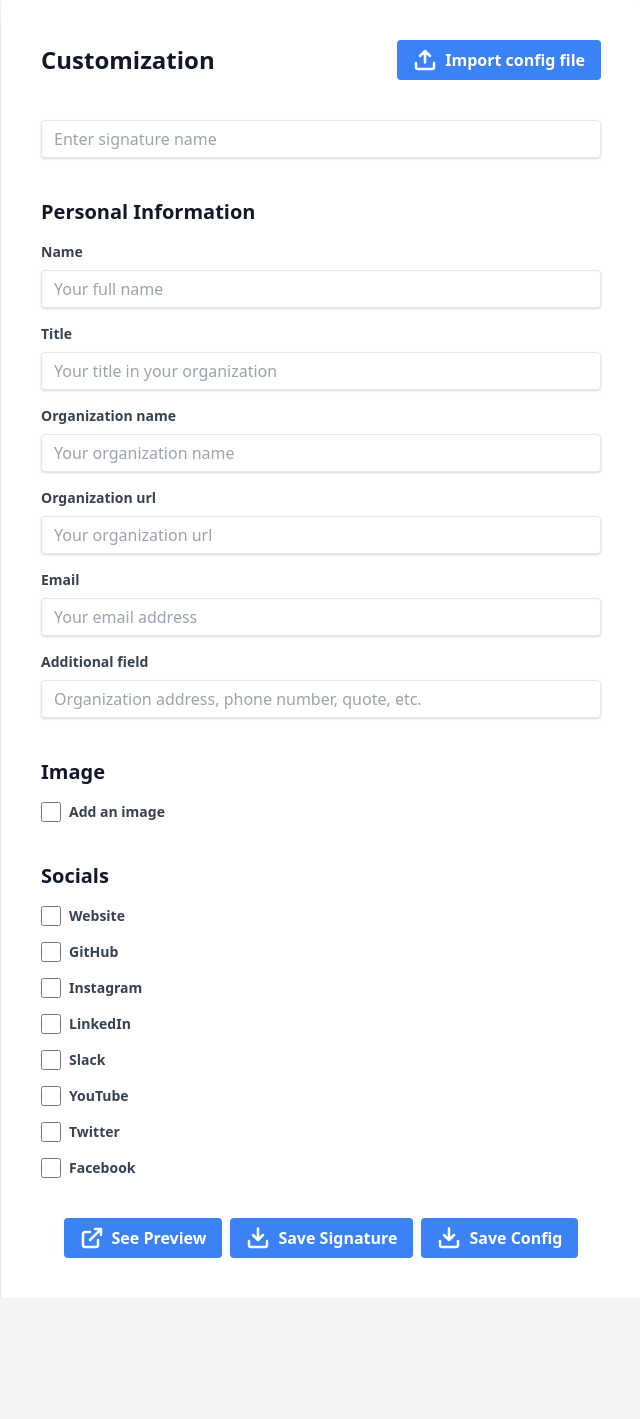
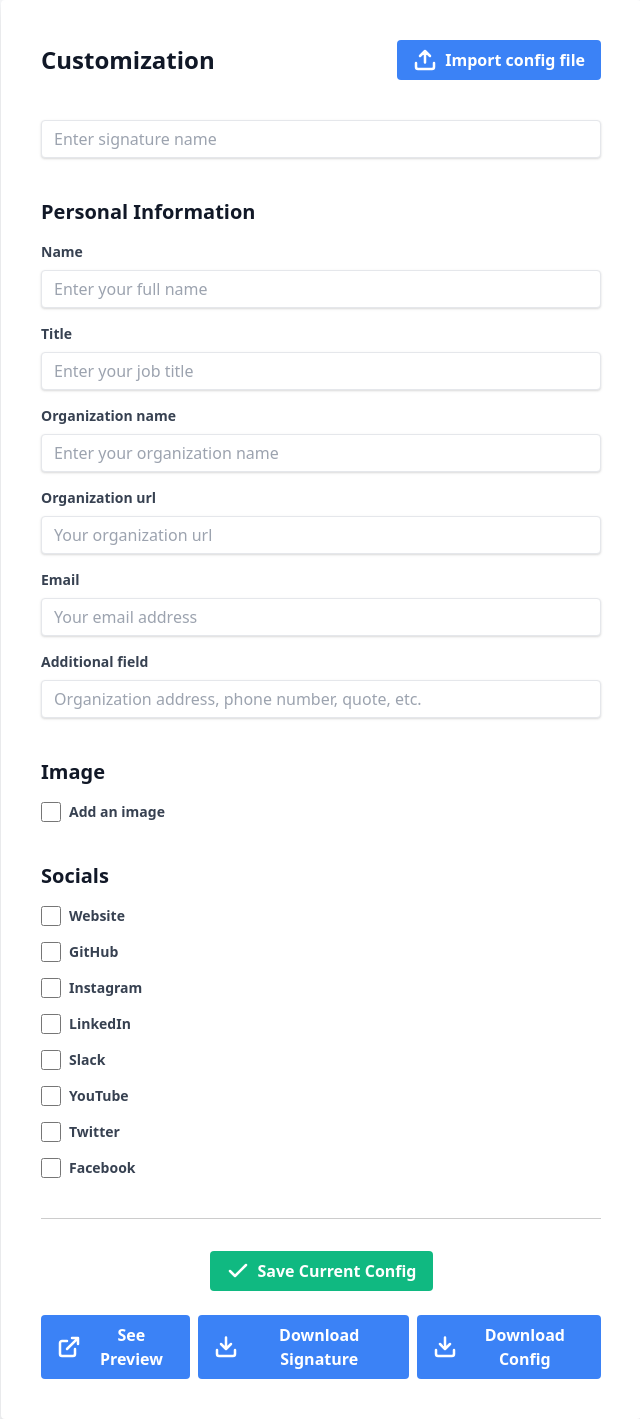
Before and after one commit to MorganKryze/Emails-Signature-Generator-Website, a Django app: page /custom/ in a window 1280 px wide. Shown: the whole page, without its empty margins (319-959 px from the left). Before the commit the page ends 1258 px from the top, so only its background shows below. Run offline with Django 4.2, Linux system fonts and the light colour scheme.

Commit message:
🌟 download config working for few fields

```diff
--- a/config/settings.py
+++ b/config/settings.py
@@ -25,7 +25,7 @@ BASE_DIR = Path(__file__).resolve().parent.parent
 SECRET_KEY = "django-insecure--oo=&9!a^%4r*-5!tno0_+q4w(x4f4ho51+3hrca19-8(o77oq"
 
 # SECURITY WARNING: don't run with debug turned on in production!
-DEBUG = False
+DEBUG = True
 
 ALLOWED_HOSTS = ['*']
 
--- /dev/null
+++ b/generator/forms.py
@@ -0,0 +1,14 @@
+from django import forms
+
+class ConfigForm(forms.Form):
+    signatureName = forms.CharField(label='Enter signature name', max_length=100, required=True)
+    name = forms.CharField(label='Enter your full name', max_length=100, required=True)
+    title = forms.CharField(label='Enter your job title', max_length=100, required=True)
+    organizationName = forms.CharField(label='Enter your organization name', max_length=100, required=True)
+
+    # imageOption = forms.BooleanField(label='Add an image', required=False)
+    # IMAGE_TYPE_CHOICES = [
+    #     ('photo', 'Photo'),
+    #     ('logo', 'Logo'),
+    # ]
+    # imageType = forms.ChoiceField(choices=IMAGE_TYPE_CHOICES, widget=forms.RadioSelect, initial='photo')
--- a/generator/templates/custom.html
+++ b/generator/templates/custom.html
@@ -3,7 +3,7 @@
   <head>
     <meta charset="UTF-8" />
     <meta name="viewport" content="width=device-width, initial-scale=1.0" />
-    <title>Email Signature Generator - Settings</title>
+    <title>Email Signature Generator</title>
     <link
       href="https://cdn.jsdelivr.net/npm/tailwindcss@2.2.16/dist/tailwind.min.css"
       rel="stylesheet"
@@ -14,13 +14,35 @@
     />
     <style>
       body {
-        min-height: 100vh; /* Set minimum height to 100% of the viewport height */
-        overflow-y: auto; /* Make the body scrollable */
+        min-height: 100vh;
+        overflow-y: auto;
+      }
+      .notification {
+        position: fixed;
+        right: 0;
+        top: 0;
+        background-color: #55b685;
+        color: white;
+        padding: 16px;
+        border-radius: 2px;
+        transition: transform 0.3s ease-in-out;
+        transform: translateX(100%);
+      }
+
+      .notification.active {
+        transform: translateX(0);
       }
     </style>
   </head>
+  <div id="notification" class="notification">
+    <p>Saving...</p>
+    <p>This may take few seconds.</p>
+  </div>
   <body class="bg-gray-100 flex items-center justify-center">
+    {% comment %} The form sheet {% endcomment %}
     <div class="bg-white p-10 rounded shadow-lg w-1/2">
+      <form method="post">
+        {% csrf_token %} {% comment %} Title {% endcomment %}
         <div class="flex justify-between items-center mb-10">
           <h2 class="text-2xl font-bold text-gray-900">Customization</h2>
           <button
@@ -34,14 +56,20 @@
             Import config file
           </button>
         </div>
+        {% comment %}  Signature name {% endcomment %}
         <div class="mb-10">
           <input
             class="shadow appearance-none border rounded w-full py-2 px-3 text-gray-700 leading-tight focus:outline-none focus:shadow-outline"
-          id="signatureName"
+            id="{{ form.signatureName.id_for_label }}"
             type="text"
-          placeholder="Enter signature name"
+            placeholder="{{ form.signatureName.label }}"
+            name="{{ form.signatureName.html_name }}"
+            value="{{ form.signatureName.value|default:'' }}"
           />
+          {{ form.signatureName.errors }}
         </div>
+
+        {% comment %} Personal Info section {% endcomment %}
         <div class="mb-10">
           <h3 class="text-xl font-bold mb-4 text-gray-900">
             Personal Information
@@ -53,37 +81,52 @@
             >
             <input
               class="shadow appearance-none border rounded w-full py-2 px-3 text-gray-700 leading-tight focus:outline-none focus:shadow-outline"
-            id="name"
+              id="{{ form.name.id_for_label }}"
               type="text"
-            placeholder="Your full name"
+              placeholder="{{ form.name.label }}"
+              name="{{ form.name.html_name }}"
+              value="{{ form.name.value|default:'' }}"
             />
+            {{ form.name.errors }}
           </div>
           <div class="mb-4">
-          <label class="block text-gray-700 text-sm font-bold mb-2" for="title"
+            <label
+              class="block text-gray-700 text-sm font-bold mb-2"
+              for="title"
               >Title</label
             >
             <input
               class="shadow appearance-none border rounded w-full py-2 px-3 text-gray-700 leading-tight focus:outline-none focus:shadow-outline"
-            id="title"
+              id="{{ form.title.id_for_label }}"
               type="text"
-            placeholder="Your title in your organization"
+              placeholder="{{ form.title.label }}"
+              name="{{ form.title.html_name }}"
+              value="{{ form.title.value|default:'' }}"
             />
+            {{ form.title.errors }}
           </div>
           <div class="mb-4">
+            <!-- TODO : Org Name -->
             <label
               class="block text-gray-700 text-sm font-bold mb-2"
-            for="orgName"
+              for="organizationName"
               >Organization name</label
             >
             <input
               class="shadow appearance-none border rounded w-full py-2 px-3 text-gray-700 leading-tight focus:outline-none focus:shadow-outline"
-            id="orgName"
+              id="{{ form.organizationName.id_for_label }}"
               type="text"
-            placeholder="Your organization name"
+              placeholder="{{ form.organizationName.label }}"
+              name="{{ form.organizationName.html_name }}"
+              value="{{ form.organizationName.value|default:'' }}"
             />
+            {{ form.organizationName.errors }}
           </div>
           <div class="mb-4">
-          <label class="block text-gray-700 text-sm font-bold mb-2" for="orgUrl"
+            <!-- TODO : Org URL  -->
+            <label
+              class="block text-gray-700 text-sm font-bold mb-2"
+              for="orgUrl"
               >Organization url</label
             >
             <input
@@ -94,7 +137,10 @@
             />
           </div>
           <div class="mb-4">
-          <label class="block text-gray-700 text-sm font-bold mb-2" for="email"
+            <!-- TODO : Email -->
+            <label
+              class="block text-gray-700 text-sm font-bold mb-2"
+              for="email"
               >Email</label
             >
             <input
@@ -105,6 +151,7 @@
             />
           </div>
           <div class="mb-8">
+            <!-- TODO : Add field -->
             <label
               class="block text-gray-700 text-sm font-bold mb-2"
               for="additional"
@@ -118,9 +165,12 @@
             />
           </div>
         </div>
+
+        {% comment %} Image section {% endcomment %}
         <div class="mb-10">
           <h3 class="text-xl font-bold mb-4 text-gray-900">Image</h3>
           <div class="flex items-center mb-4">
+            <!-- TODO : Image option  -->
             <input
               type="checkbox"
               class="form-checkbox h-5 w-5 text-blue-600 mr-2"
@@ -129,6 +179,7 @@
             <label class="text-gray-700 text-sm font-bold">Add an image</label>
           </div>
           <div class="mb-4" id="imageField" style="display: none">
+            <!-- TODO : Image link -->
             <input
               class="shadow appearance-none border rounded w-full py-2 px-3 text-gray-700 leading-tight focus:outline-none focus:shadow-outline"
               id="imageLink"
@@ -138,6 +189,7 @@
           </div>
 
           <div class="flex items-center mb-4" style="display: none">
+            <!-- TODO : Image type -->
             <input
               type="radio"
               class="form-radio h-5 w-5 text-blue-600 mr-2 rounded-full"
@@ -149,6 +201,7 @@
           </div>
 
           <div class="flex items-center mb-4" style="display: none">
+            <!-- TODO : Image type 2 -->
             <input
               type="radio"
               class="form-radio h-5 w-5 text-blue-600 mr-2 rounded-full"
@@ -158,10 +211,13 @@
             <label class="text-gray-700 text-sm font-bold">Logo</label>
           </div>
         </div>
+
+        {% comment %} Socials section {% endcomment %}
         <div class="mb-10">
           <h3 class="text-xl font-bold mb-4 text-gray-900">Socials</h3>
           <!-- Website Option -->
           <div class="flex items-center mb-4">
+            <!-- TODO : Web check -->
             <input
               type="checkbox"
               class="form-checkbox h-5 w-5 text-blue-600 mr-2"
@@ -170,6 +226,7 @@
             <label class="text-gray-700 text-sm font-bold">Website</label>
           </div>
           <div class="mb-4" id="websiteField" style="display: none">
+            <!-- TODO : Web link -->
             <input
               class="shadow appearance-none border rounded w-full py-2 px-3 text-gray-700 leading-tight focus:outline-none focus:shadow-outline"
               id="websiteLink"
@@ -180,6 +237,7 @@
 
           <!-- GitHub Option -->
           <div class="flex items-center mb-4">
+            <!-- TODO : GitHub check -->
             <input
               type="checkbox"
               class="form-checkbox h-5 w-5 text-blue-600 mr-2"
@@ -188,6 +246,7 @@
             <label class="text-gray-700 text-sm font-bold">GitHub</label>
           </div>
           <div class="mb-4" id="githubField" style="display: none">
+            <!-- TODO : GitHub link -->
             <input
               class="shadow appearance-none border rounded w-full py-2 px-3 text-gray-700 leading-tight focus:outline-none focus:shadow-outline"
               id="githubLink"
@@ -198,6 +257,7 @@
 
           <!-- Instagram Option -->
           <div class="flex items-center mb-4">
+            <!-- TODO : Instagram check -->
             <input
               type="checkbox"
               class="form-checkbox h-5 w-5 text-blue-600 mr-2"
@@ -205,7 +265,9 @@
             />
             <label class="text-gray-700 text-sm font-bold">Instagram</label>
           </div>
+
           <div class="mb-4" id="instagramField" style="display: none">
+            <!-- TODO : Instagram link -->
             <input
               class="shadow appearance-none border rounded w-full py-2 px-3 text-gray-700 leading-tight focus:outline-none focus:shadow-outline"
               id="instagramLink"
@@ -216,6 +278,7 @@
 
           <!-- LinkedIn Option -->
           <div class="flex items-center mb-4">
+            <!-- TODO : LinkedIn check -->
             <input
               type="checkbox"
               class="form-checkbox h-5 w-5 text-blue-600 mr-2"
@@ -224,6 +287,7 @@
             <label class="text-gray-700 text-sm font-bold">LinkedIn</label>
           </div>
           <div class="mb-4" id="linkedinField" style="display: none">
+            <!-- TODO : LinkedIn link -->
             <input
               class="shadow appearance-none border rounded w-full py-2 px-3 text-gray-700 leading-tight focus:outline-none focus:shadow-outline"
               id="linkedinLink"
@@ -234,6 +298,7 @@
 
           <!-- Slack Option -->
           <div class="flex items-center mb-4">
+            <!-- TODO : Slack check -->
             <input
               type="checkbox"
               class="form-checkbox h-5 w-5 text-blue-600 mr-2"
@@ -242,6 +307,7 @@
             <label class="text-gray-700 text-sm font-bold">Slack</label>
           </div>
           <div class="mb-4" id="slackField" style="display: none">
+            <!-- TODO : Slack link -->
             <input
               class="shadow appearance-none border rounded w-full py-2 px-3 text-gray-700 leading-tight focus:outline-none focus:shadow-outline"
               id="slackLink"
@@ -252,6 +318,7 @@
 
           <!-- YouTube Option -->
           <div class="flex items-center mb-4">
+            <!-- TODO : YouTube check -->
             <input
               type="checkbox"
               class="form-checkbox h-5 w-5 text-blue-600 mr-2"
@@ -260,6 +327,7 @@
             <label class="text-gray-700 text-sm font-bold">YouTube</label>
           </div>
           <div class="mb-4" id="youtubeField" style="display: none">
+            <!-- TODO : YouTube link -->
             <input
               class="shadow appearance-none border rounded w-full py-2 px-3 text-gray-700 leading-tight focus:outline-none focus:shadow-outline"
               id="youtubeLink"
@@ -270,6 +338,7 @@
 
           <!-- Twitter Option -->
           <div class="flex items-center mb-4">
+            <!-- TODO : Twitter check -->
             <input
               type="checkbox"
               class="form-checkbox h-5 w-5 text-blue-600 mr-2"
@@ -278,6 +347,7 @@
             <label class="text-gray-700 text-sm font-bold">Twitter</label>
           </div>
           <div class="mb-4" id="twitterField" style="display: none">
+            <!-- TODO : Twitter link -->
             <input
               class="shadow appearance-none border rounded w-full py-2 px-3 text-gray-700 leading-tight focus:outline-none focus:shadow-outline"
               id="twitterLink"
@@ -288,6 +358,7 @@
 
           <!-- Facebook Option -->
           <div class="flex items-center mb-4">
+            <!-- TODO : Facebook check -->
             <input
               type="checkbox"
               class="form-checkbox h-5 w-5 text-blue-600 mr-2"
@@ -296,6 +367,7 @@
             <label class="text-gray-700 text-sm font-bold">Facebook</label>
           </div>
           <div class="mb-4" id="facebookField" style="display: none">
+            <!-- TODO : Facebook link -->
             <input
               class="shadow appearance-none border rounded w-full py-2 px-3 text-gray-700 leading-tight focus:outline-none focus:shadow-outline"
               id="facebookLink"
@@ -304,7 +376,25 @@
             />
           </div>
         </div>
-      <div class="flex justify-center items-center space-x-2">
+
+        <hr style="border-top: 1px solid #ccc" />
+
+        {% comment %} Submit buttons {% endcomment %}
+        <div class="flex justify-center">
+          <button
+            type="submit"
+            class="bg-green-500 hover:bg-green-700 text-white font-bold py-2 px-4 rounded flex flex-row items-center justify-start mt-8"
+          >
+            <img
+              src="https://raw.githubusercontent.com/MorganKryze/Emails-Signature-Generator-Website/main/assets/img/save.svg"
+              class="h-6 w-6 mr-2"
+              alt="Save current config"
+            />
+            Save Current Config
+          </button>
+        </div>
+      </form>
+      <div class="flex justify-center items-center space-x-2 mt-6">
         <button
           id="previewBtn"
           class="bg-blue-500 hover:bg-blue-700 text-white font-bold py-2 px-4 rounded flex flex-row items-center justify-start"
@@ -326,10 +416,11 @@
             class="h-6 w-6 mr-2"
             alt="Download signature"
           />
-          Save Signature
+          Download Signature
         </button>
+        <a href="{% url 'download-config' %}" target="_blank">
           <button
-          id="saveConfigBtn"
+            type="submit"
             class="bg-blue-500 hover:bg-blue-700 text-white font-bold py-2 px-4 rounded flex flex-row items-center justify-start"
           >
             <img
@@ -337,11 +428,12 @@
               class="h-6 w-6 mr-2"
               alt="Download config file"
             />
-          Save Config
+            Download Config
           </button>
+        </a>
       </div>
     </div>
-
+  </body>
   <script>
     document
       .getElementById('imageOption')
@@ -358,8 +450,7 @@
     document
       .getElementById('imageOption')
       .addEventListener('change', function () {
-          var photoOption =
-            document.getElementById('choosePhoto').parentElement;
+        var photoOption = document.getElementById('choosePhoto').parentElement;
         var logoOption = document.getElementById('chooseLogo').parentElement;
 
         if (this.checked) {
@@ -388,6 +479,21 @@
           field.style.display = this.checked ? 'block' : 'none';
         });
     });
+    document.querySelector('button[type="submit"]').addEventListener('click', function(event) {
+      event.preventDefault();
+
+      var notification = document.getElementById('notification');
+      notification.classList.remove('hidden');
+      notification.classList.add('active');
+
+      setTimeout(function() {
+        notification.classList.remove('active');
+        notification.classList.add('hidden');
+      }, 2000);
+
+      setTimeout(function() {
+        document.querySelector('form').submit();
+      }, 2100); // This delays the form submission until after the notification has been hidden
+    });
   </script>
-  </body>
 </html>
--- a/generator/urls.py
+++ b/generator/urls.py
@@ -4,4 +4,5 @@ from . import views
 urlpatterns = [
     path("", views.index, name="home"),
     path("custom/", views.custom, name="custom"),
+    path("download-config/", views.download_config, name="download-config"),
 ]
--- a/generator/views.py
+++ b/generator/views.py
@@ -1,4 +1,11 @@
 from django.shortcuts import render
+from .forms import ConfigForm
+
+from django.http import HttpResponse
+import yaml
+
+
+data_conf = {}
 
 
 def index(request):
@@ -6,4 +13,27 @@ def index(request):
 
 
 def custom(request):
-    return render(request, "custom.html")
+    if request.method == "POST":
+        form = ConfigForm(request.POST)
+        if form.is_valid():
+            global data_conf
+            data_conf = {
+                "signature_name": form.cleaned_data.get("signatureName") or "None",
+                "name": form.cleaned_data.get("name") or "None",
+                "title": form.cleaned_data.get("title") or "None",
+                "organization_name": form.cleaned_data.get("organizationName") or "None",
+
+                # "image_option": form.cleaned_data.get("imageOption", False),
+                # "image_type": form.cleaned_data.get("imageType", "photo"),
+            }
+            print(data_conf)
+    else:
+        form = ConfigForm()
+
+    return render(request, "custom.html", {"form": form})
+
+
+def download_config(request):
+    response = HttpResponse(yaml.dump(data_conf, sort_keys=False), content_type="text/plain")
+    response["Content-Disposition"] = "attachment; filename=data.yaml"
+    return response
--- a/requirements.txt
+++ b/requirements.txt
@@ -1,4 +1,5 @@
 asgiref==3.7.2
 Django==4.2.9
+PyYAML==6.0.1
 sqlparse==0.4.4
 typing_extensions==4.9.0
```
Lines whose indentation alone changed are shown as unchanged.
